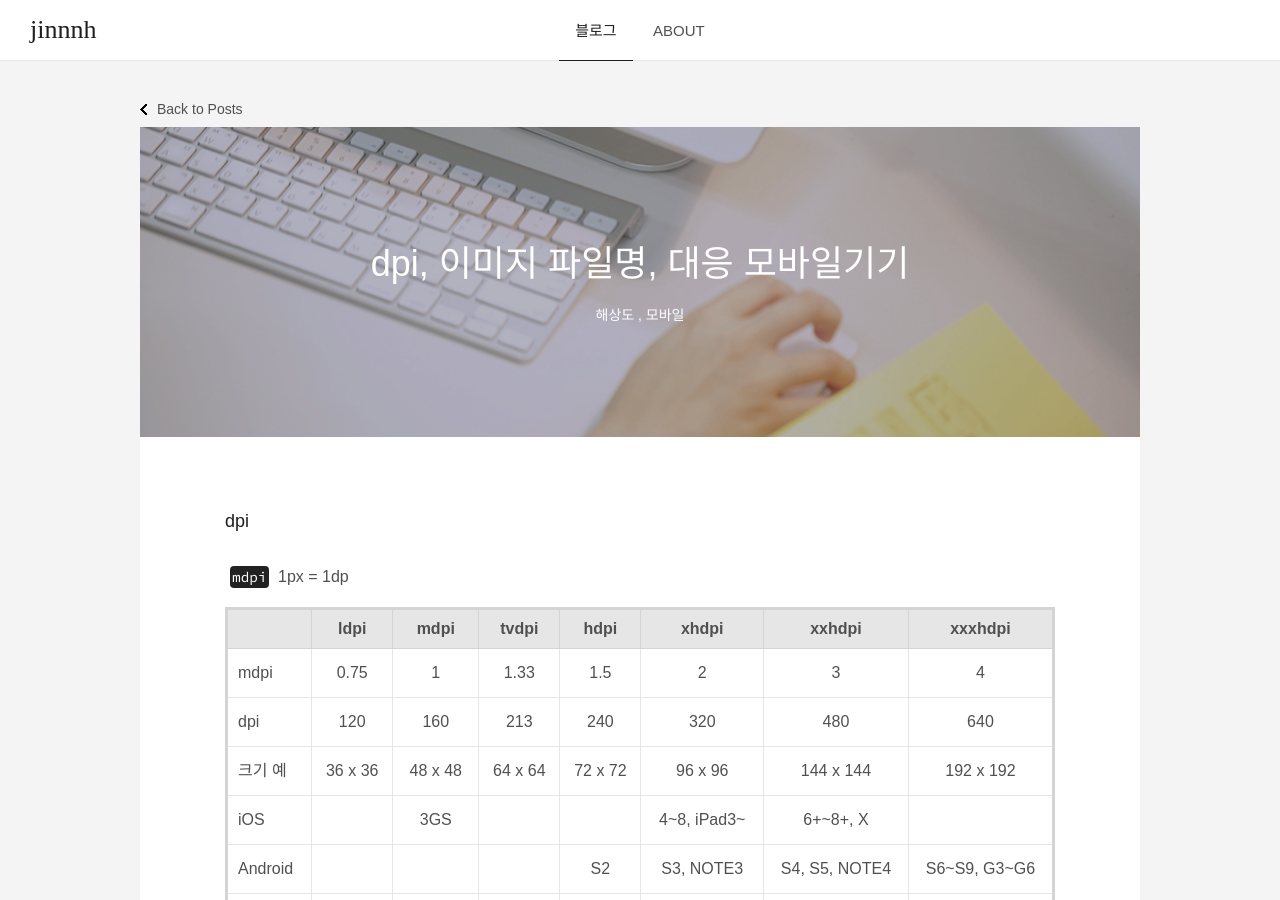
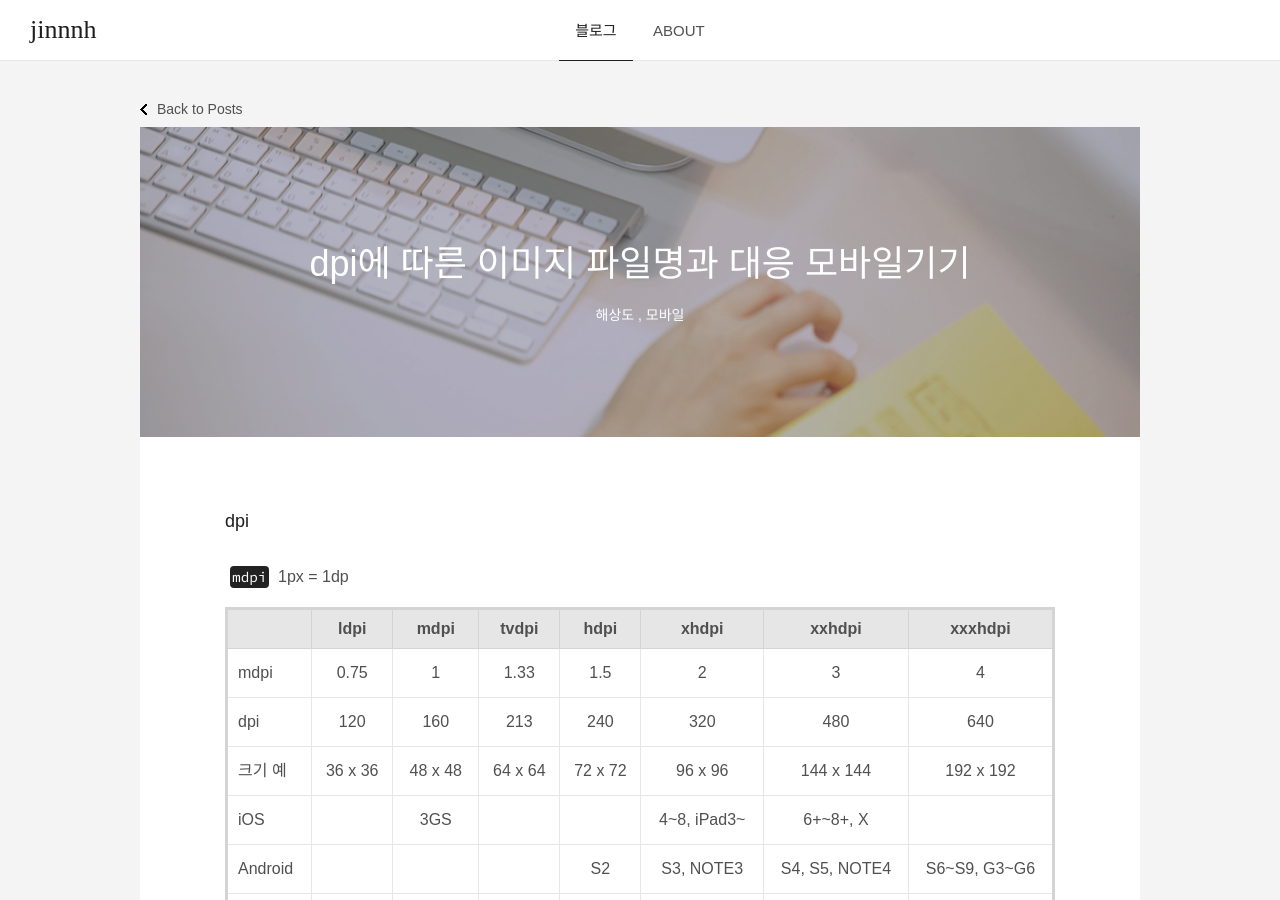
Before and after one commit to gutmate/gutmate.github.com, a Jekyll site: the page built from _posts/2018-04-26-mdpi-reference-density.md, in a window 1280 px wide and 900 px high. Built offline with Jekyll 4.4.1, drawn with Linux system fonts in a browser that asks for light colours; some web fonts are replaced; comment, search, counter and statistics services are not loaded.

Commit message:
Update mdpi

```diff
--- a/_posts/2018-04-26-mdpi-reference-density.md
+++ b/_posts/2018-04-26-mdpi-reference-density.md
@@ -1,6 +1,6 @@
 ---
 layout: post
-title: 'dpi, 이미지 파일명, 대응 모바일기기'
+title: 'dpi에 따른 이미지 파일명과 대응 모바일기기'
 author: jinnnh
 date: '2018-04-26 14:00'
 tags:
```
